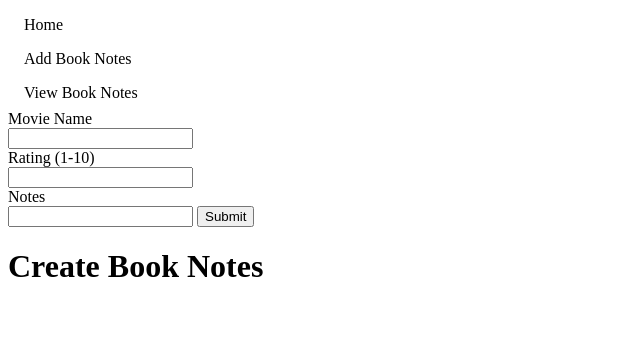
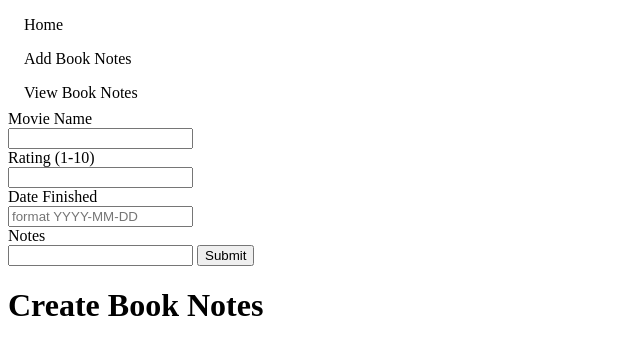
Before and after one commit to FrancisNdirangu/book_notes, a Node server app: page /index in a window 1280 px wide. Shown: the top 355 px of the page, without its empty margins (0-640 px from the left). Run offline with Node 20, Linux system fonts and the light colour scheme.

Commit message:
added the input for date finished reading a book. added a placeholder for the format of the date that the database will accept

```diff
--- a/views/index.ejs
+++ b/views/index.ejs
@@ -17,6 +17,8 @@
             <input type="text" id="movie_name" name="bookInput" />
             <label for="movie_rating">Rating (1-10)</label>
             <input type="text" id="movie_rating" name="bookRating" />
+            <label for="date">Date Finished</label>
+            <input type="text" id="date" name="dateEntry" placeholder="format YYYY-MM-DD"/>
             <label for="book-notes">Notes</label>
             <input type="text" id="book_notes" name=booknNotes"/>
             <button type="submit">Submit</button>
```
